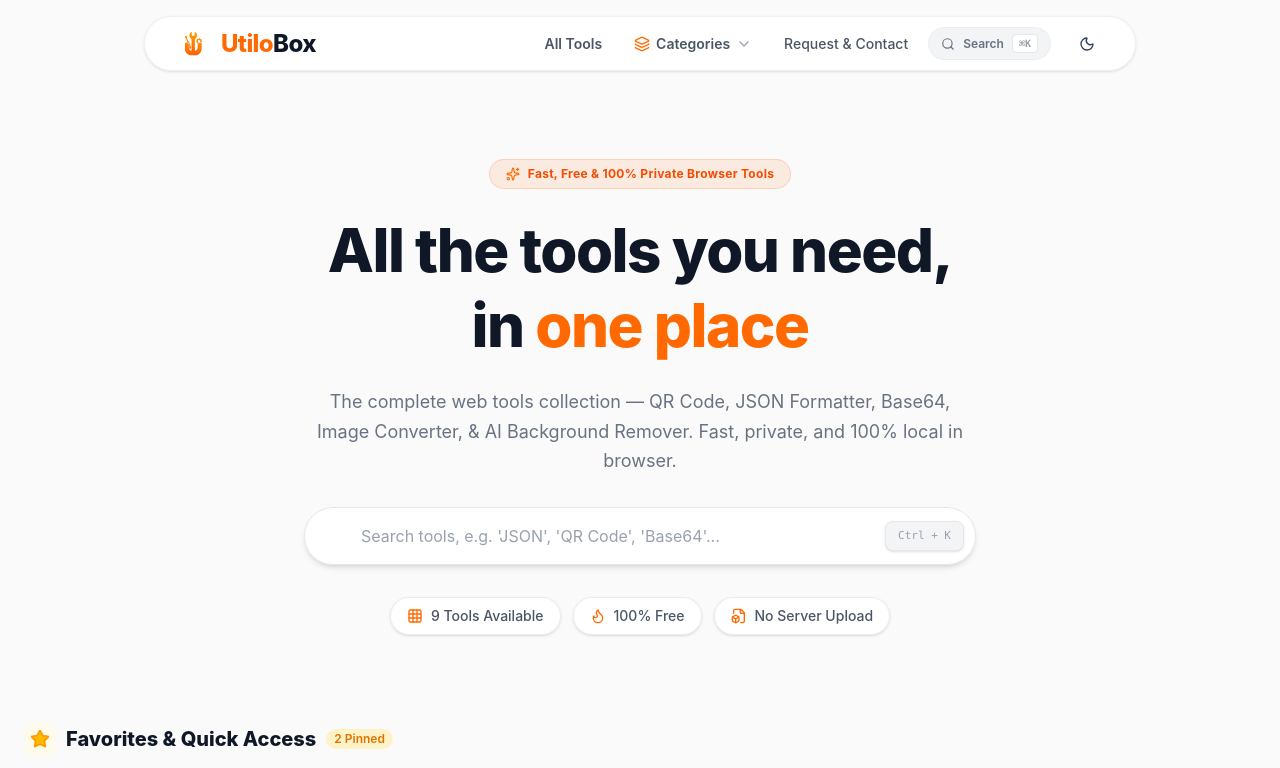
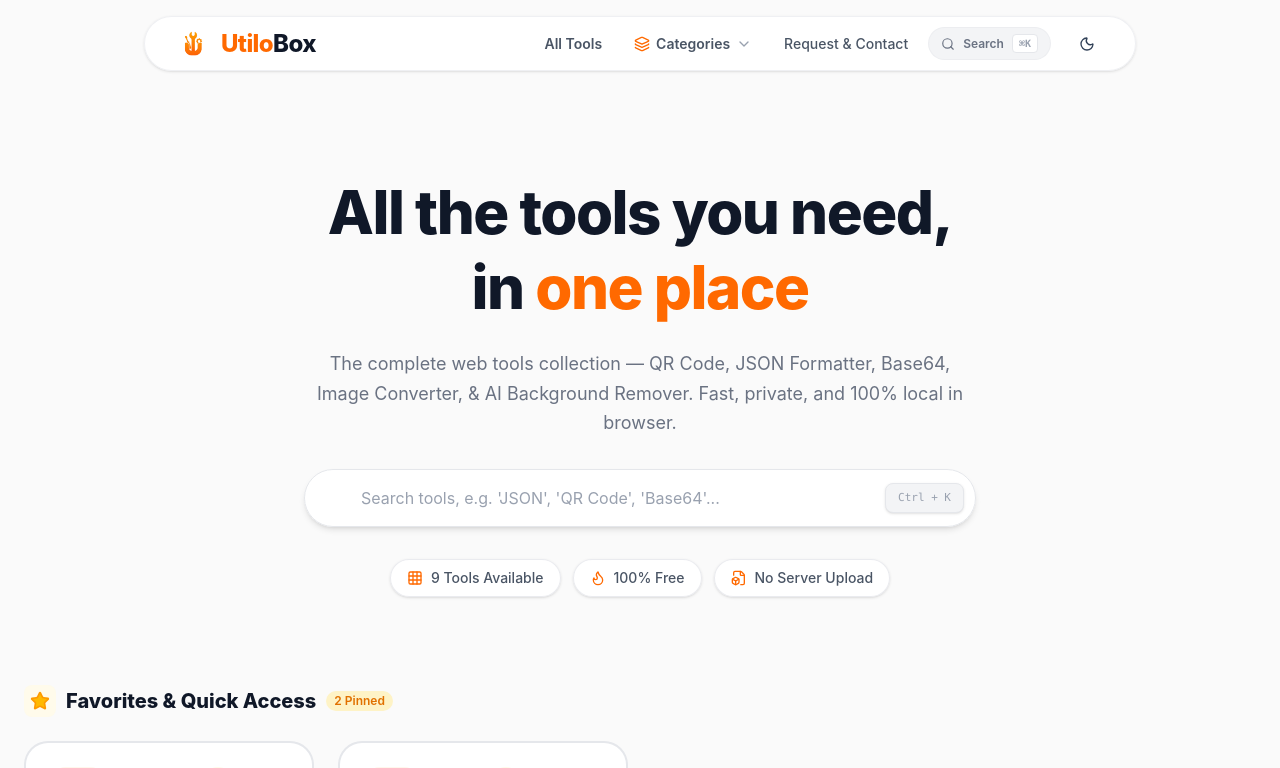
Before and after one commit to Komouy/utilo, a React (Vite) app: page / in a window 1280 px wide. Shown: the top 768 px of the page. Built offline with nearby package versions, Linux system fonts and the light colour scheme.

Commit message:
fix: remove top badge and amplify background particle grid animation and glow orbs

```diff
--- a/src/App.jsx
+++ b/src/App.jsx
@@ -332,13 +332,13 @@ function HeroBackground() {
     };
     window.addEventListener('resize', handleResize);
 
-    const particles = Array.from({ length: 38 }, () => ({
+    const particles = Array.from({ length: 50 }, () => ({
       x: Math.random() * width,
       y: Math.random() * height,
-      vx: (Math.random() - 0.5) * 0.4,
-      vy: (Math.random() - 0.5) * 0.4,
-      radius: Math.random() * 2 + 1,
-      alpha: Math.random() * 0.5 + 0.2,
+      vx: (Math.random() - 0.5) * 0.7,
+      vy: (Math.random() - 0.5) * 0.7,
+      radius: Math.random() * 2.5 + 1.5,
+      alpha: Math.random() * 0.6 + 0.3,
     }));
 
     const render = () => {
@@ -347,10 +347,10 @@ function HeroBackground() {
       const isDark = document.documentElement.classList.contains('dark');
 
       // Grid mesh lines
-      ctx.strokeStyle = isDark ? 'rgba(255, 115, 0, 0.05)' : 'rgba(255, 115, 0, 0.08)';
+      ctx.strokeStyle = isDark ? 'rgba(255, 115, 0, 0.12)' : 'rgba(255, 115, 0, 0.15)';
       ctx.lineWidth = 1;
 
-      const gridSize = 45;
+      const gridSize = 40;
       for (let x = 0; x < width; x += gridSize) {
         ctx.beginPath();
         ctx.moveTo(x, 0);
@@ -375,20 +375,20 @@ function HeroBackground() {
         ctx.beginPath();
         ctx.arc(p.x, p.y, p.radius, 0, Math.PI * 2);
         ctx.fillStyle = isDark
-          ? `rgba(251, 146, 60, ${p.alpha * 0.9})`
+          ? `rgba(251, 146, 60, ${p.alpha})`
           : `rgba(249, 115, 22, ${p.alpha})`;
         ctx.fill();
 
         for (let j = i + 1; j < particles.length; j++) {
           const p2 = particles[j];
           const dist = Math.hypot(p.x - p2.x, p.y - p2.y);
-          if (dist < 120) {
+          if (dist < 130) {
             ctx.beginPath();
             ctx.moveTo(p.x, p.y);
             ctx.lineTo(p2.x, p2.y);
             ctx.strokeStyle = isDark
-              ? `rgba(251, 146, 60, ${(1 - dist / 120) * 0.18})`
-              : `rgba(249, 115, 22, ${(1 - dist / 120) * 0.15})`;
+              ? `rgba(251, 146, 60, ${(1 - dist / 130) * 0.35})`
+              : `rgba(249, 115, 22, ${(1 - dist / 130) * 0.3})`;
             ctx.stroke();
           }
         }
@@ -419,17 +419,13 @@ function Hero({ searchQuery, setSearchQuery, toolCount, onOpenCommandPalette })
       {/* Animated Canvas Particle Grid in the background */}
       <HeroBackground />
 
-      {/* Ambient Radial Gradient Glow */}
-      <div className="absolute top-1/2 left-1/2 -translate-x-1/2 -translate-y-1/2 w-96 h-96 bg-orange-500/10 dark:bg-orange-500/15 rounded-full blur-3xl pointer-events-none -z-10" />
-
-      {/* Clean Static Badge */}
-      <div className="inline-flex items-center gap-2 px-4 py-1.5 rounded-full bg-orange-500/10 dark:bg-orange-500/20 border border-orange-500/20 text-orange-600 dark:text-orange-400 text-xs font-bold mb-6 backdrop-blur-md">
-        <Sparkles className="w-3.5 h-3.5 text-orange-500" />
-        <span className="tracking-wide">Fast, Free & 100% Private Browser Tools</span>
-      </div>
+      {/* Bold Moving Glow Orbs in Background */}
+      <div className="absolute -top-10 left-10 w-72 h-72 bg-gradient-to-tr from-orange-500/35 via-amber-400/25 to-transparent rounded-full blur-2xl animate-float-slow pointer-events-none -z-10" />
+      <div className="absolute bottom-10 right-10 w-80 h-80 bg-gradient-to-bl from-amber-500/30 via-orange-500/25 to-transparent rounded-full blur-2xl animate-float-reverse pointer-events-none -z-10" />
+      <div className="absolute top-1/2 left-1/2 -translate-x-1/2 -translate-y-1/2 w-[500px] h-[300px] bg-orange-500/15 dark:bg-orange-500/25 rounded-full blur-3xl pointer-events-none -z-10" />
 
       {/* Main Headline */}
-      <h1 className="text-4xl md:text-6xl font-extrabold text-gray-900 dark:text-slate-100 tracking-tight leading-tight mb-6">
+      <h1 className="text-4xl md:text-6xl font-extrabold text-gray-900 dark:text-slate-100 tracking-tight leading-tight mb-6 pt-4">
         All the tools you need, <br /> in <span className="text-orange-500 dark:text-orange-400">one place</span>
       </h1>
 
```
